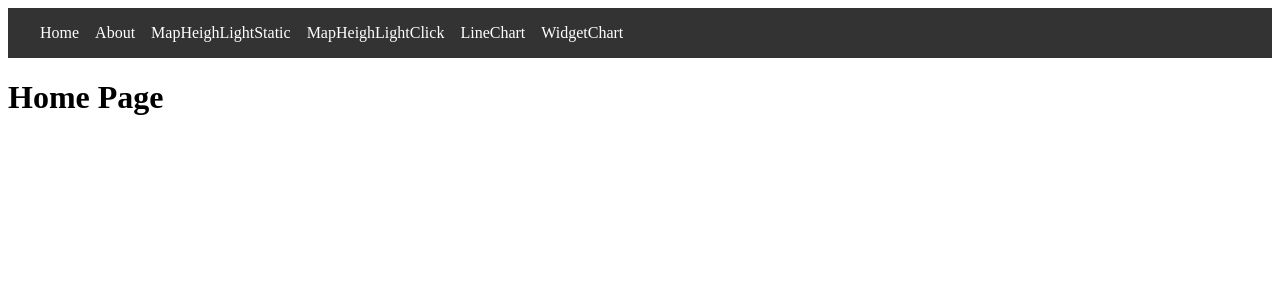
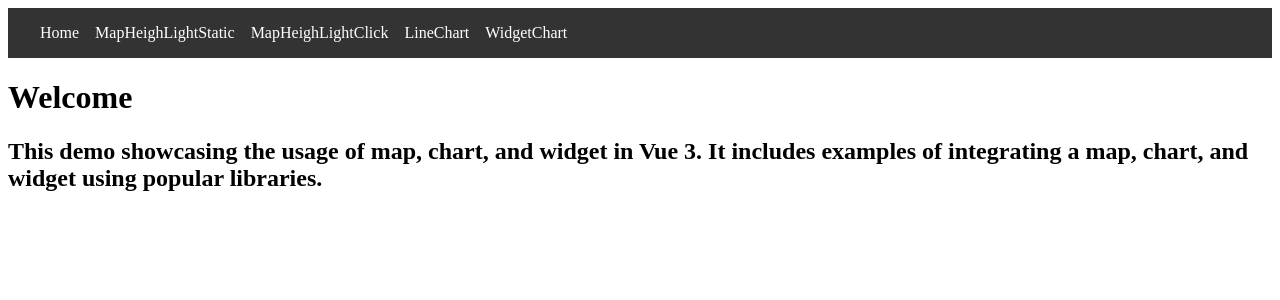
Before and after one commit to vue-simform/map-chart-widget, a Vue app: page / in a window 1280 px wide. Shown: the top 300 px of the page. Built offline with nearby package versions, Linux system fonts and the light colour scheme; what vue3-apexcharts would draw is missing.

Commit message:
Changes in Home page

```diff
--- a/src/components/AppHeader.vue
+++ b/src/components/AppHeader.vue
@@ -20,7 +20,7 @@ import { useRoute } from 'vue-router'
 
 const menuItems = [
   { title: 'Home', link: '/' },
-  { title: 'About', link: '/about' },
+  // { title: 'About', link: '/about' },
   { title: 'MapHeighLightStatic', link: '/mapStatic' },
   { title: 'MapHeighLightClick', link: '/mapClick' },
   { title: 'LineChart', link: '/lineChart' },
--- a/src/components/TheWelcome.vue
+++ b/src/components/TheWelcome.vue
@@ -1,14 +1,11 @@
-<script setup>
-// import WelcomeItem from './WelcomeItem.vue'
-// import DocumentationIcon from './icons/IconDocumentation.vue'
-// import ToolingIcon from './icons/IconTooling.vue'
-// import EcosystemIcon from './icons/IconEcosystem.vue'
-// import CommunityIcon from './icons/IconCommunity.vue'
-// import SupportIcon from './icons/IconSupport.vue'
-</script>
+<script setup></script>
 
 <template>
   <div>
-    <h1>Home Page</h1>
+    <h1>Welcome</h1>
+    <h2>
+      This demo showcasing the usage of map, chart, and widget in Vue 3. It includes examples of
+      integrating a map, chart, and widget using popular libraries.
+    </h2>
   </div>
 </template>
```
